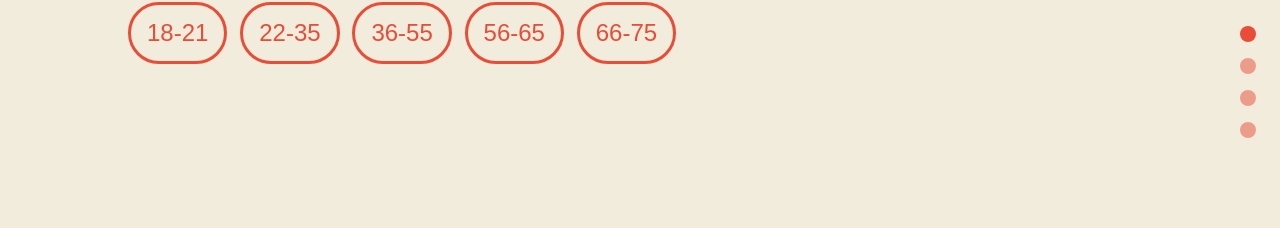
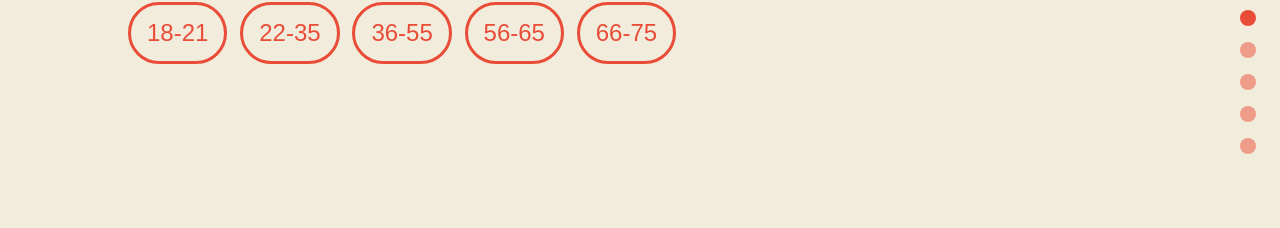
Before and after one commit to EduardvonBriesen/coffeenators, a React (Create React App) app: page /quiz in a window 1280 px wide. Shown: the part 334-562 px from the top of the page. Built offline with nearby package versions, Linux system fonts and the light colour scheme.

Commit message:
added basics result page

```diff
--- a/src/components/Question.tsx
+++ b/src/components/quiz/Question.tsx
@@ -1,8 +1,8 @@
 import { useState } from "react";
 import styled from "styled-components";
-import { IQuestion } from "../config/quizConfig";
-import {  useDispatch } from "react-redux";
-import { quizActions } from "../store/quiz-slice";
+import { IQuestion } from "../../config/quizConfig";
+import { useDispatch } from "react-redux";
+import { quizActions } from "../../store/quiz-slice";
 import CheckIcon from "@mui/icons-material/Check";
 
 const QuestionContainer = styled.div`
@@ -92,7 +92,7 @@ const Submit = styled.div`
 interface QuestionProps {
   id: number;
   question: IQuestion;
-  onAnswer: (value: string[]) => void;
+  onAnswer: () => void;
 }
 
 function Question({ id, question, onAnswer }: QuestionProps) {
@@ -102,7 +102,13 @@ function Question({ id, question, onAnswer }: QuestionProps) {
   function toggleOption(option: string) {
     if (!question.isMulti) {
       setSelectedOptions([option]);
-      dispatcher(quizActions.answerQuestion({ question, answer: option }));
+      dispatcher(
+        quizActions.answerQuestion({
+          question: question.question,
+          answer: [option],
+        })
+      );
+      onAnswer();
       return;
     }
     if (selectedOptions.includes(option)) {
@@ -130,7 +136,13 @@ function Question({ id, question, onAnswer }: QuestionProps) {
       {selectedOptions.length > 0 && question.isMulti && (
         <Submit
           onClick={() => {
-            onAnswer(selectedOptions);
+            dispatcher(
+              quizActions.answerQuestion({
+                question: question.question,
+                answer: selectedOptions,
+              })
+            );
+            onAnswer();
           }}
         >
           Ok
--- /dev/null
+++ b/src/components/quiz/Results.tsx
@@ -0,0 +1,37 @@
+import styled from "styled-components";
+import { useSelector } from "react-redux";
+import { RootState } from "../../store";
+
+const ResultsContainer = styled.div`
+  overflow: hidden;
+  display: flex;
+  flex-direction: column;
+  width: 100vw;
+  height: 100vh;
+  padding: 20% 10% 5% 10%;
+  box-sizing: border-box;
+`;
+
+function Results() {
+  const { answers } = useSelector((state: RootState) => state.quiz);
+
+  return (
+    <ResultsContainer id="results">
+      <h1>Results</h1>
+      <div>
+        {answers.map((answer, index) => (
+          <div key={index}>
+            <b>{answer.question}</b>{" "}
+            <p>
+              {answer.answer.length > 1
+                ? answer.answer.map((a) => a + ", ")
+                : answer.answer}
+            </p>
+          </div>
+        ))}
+      </div>
+    </ResultsContainer>
+  );
+}
+
+export default Results;
--- a/src/config/quizConfig.ts
+++ b/src/config/quizConfig.ts
@@ -8,19 +8,19 @@ export const quizConfig: IQuestion[] = [
   {
     question: "How old are you?",
     options: [
-      { value: "1", label: "18-21" },
-      { value: "2", label: "22-35" },
-      { value: "3", label: "36-55" },
-      { value: "4", label: "56-65" },
-      { value: "5", label: "66-75" },
+      { value: "18-21", label: "18-21" },
+      { value: "22-35", label: "22-35" },
+      { value: "36-55", label: "36-55" },
+      { value: "56-65" , label: "56-65" },
+      { value: "66-75" , label: "66-75" },
     ],
   },
   {
     question: "What gender do you identify with?",
     options: [
-      { value: "1", label: "female" },
-      { value: "2", label: "male" },
-      { value: "3", label: "other" },
+      { value: "female" , label: "female" },
+      { value: "male" , label: "male" },
+      { value: "other", label: "other" },
     ],
   },
   {
@@ -32,24 +32,21 @@ export const quizConfig: IQuestion[] = [
       { value: "3", label: "3" },
       { value: "4", label: "4" },
       { value: "5", label: "5" },
-      { value: "6", label: "more than 5" },
+      { value: "5+", label: "more than 5" },
     ],
   },
   {
     question: "What types of Coffee do you drink?",
     isMulti: true,
     options: [
-      { value: "1", label: "Espresso" },
-      { value: "2", label: "Cappuccino" },
-      { value: "3", label: "Latte" },
-      { value: "4", label: "Mocha" },
-      { value: "5", label: "Americano" },
-      { value: "6", label: "Macchiato" },
-      { value: "7", label: "Flat White" },
-      { value: "8", label: "Affogato" },
-      { value: "9", label: "Cortado" },
-      { value: "10", label: "Iced Coffee" },
-      { value: "11", label: "I don't drink Coffee" },
+      { value: "espresso", label: "Espresso" },
+      { value: "cappuccino", label: "Cappuccino" },
+      { value: "latte", label: "Latte" },
+      { value: "mocha", label: "Mocha" },
+      { value: "americano", label: "Americano" },
+      { value: "macchiato", label: "Macchiato" },
+      { value: "flat white", label: "Flat White" },
+      { value: "other", label: "Other" },
     ],
   },
 ];
--- a/src/pages/Quiz.tsx
+++ b/src/pages/Quiz.tsx
@@ -1,6 +1,7 @@
 import { useState } from "react";
 import styled, { createGlobalStyle } from "styled-components";
-import Question from "../components/Question";
+import Question from "../components/quiz/Question";
+import Results from "../components/quiz/Results";
 import { quizConfig } from "../config/quizConfig";
 
 const GlobalStyle = createGlobalStyle`
@@ -29,7 +30,7 @@ const NavigationItem = styled.div<{ active: string }>`
   width: 1rem;
   height: 1rem;
   border-radius: 50%;
-  background-color: ${(props) =>props.theme.colors.primary};
+  background-color: ${(props) => props.theme.colors.primary};
   opacity: ${(props) => (props.active === "true" ? 1 : 0.5)};
   margin: 0.5rem;
 `;
@@ -41,12 +42,22 @@ function Quiz() {
     const element = document.getElementById(`question-${id}`);
     element?.scrollIntoView({ behavior: "smooth" });
     setCurrentQuestion(id);
+    console.log(id);
   }
 
-  function answerHandler(value: string[], id: number) {
-    console.log(value);
-    scrollIntoView(id + 1);
-    setCurrentQuestion(id + 1);
+  function answerHandler(id: number) {
+    if (id === quizConfig.length - 1) {
+      showResults();
+    } else {
+      scrollIntoView(id + 1);
+      setCurrentQuestion(id + 1);
+    }
+  }
+
+  function showResults() {
+    const element = document.getElementById(`results`);
+    element?.scrollIntoView({ behavior: "smooth" });
+    setCurrentQuestion(quizConfig.length);
   }
 
   return (
@@ -56,9 +67,10 @@ function Quiz() {
         <Question
           id={index}
           question={question}
-          onAnswer={(value) => answerHandler(value, index)}
+          onAnswer={() => answerHandler(index)}
         />
       ))}
+      <Results />
       <Navigation>
         {quizConfig.map((question, index) => (
           <NavigationItem
@@ -66,6 +78,11 @@ function Quiz() {
             active={currentQuestion === index ? "true" : "false"}
           />
         ))}
+
+        <NavigationItem
+          onClick={() => showResults}
+          active={currentQuestion === quizConfig.length ? "true" : "false"}
+        />
       </Navigation>
     </QuizContainer>
   );
--- a/src/store/quiz-slice.ts
+++ b/src/store/quiz-slice.ts
@@ -1,11 +1,14 @@
 import { createSlice } from "@reduxjs/toolkit";
 
 interface QuizSliceState {
-  answers: { [key: string]: string | string[] };
+  answers: {
+    question: string;
+    answer: string[];
+  }[];
 }
 
 const initialState: QuizSliceState = {
-  answers: {},
+  answers: [],
 };
 
 const { actions, reducer } = createSlice({
@@ -13,9 +16,15 @@ const { actions, reducer } = createSlice({
   initialState,
   reducers: {
     answerQuestion(state, action) {
-      state.answers[action.payload.question] = action.payload.answer;
-      console.log(state.answers);
-    }
+      const { question, answer } = action.payload;
+      if (state.answers.some((a) => a.question === question)) {
+        state.answers = state.answers.map((a) =>
+          a.question === question ? { question, answer } : a
+        );
+      } else {
+        state.answers.push({ question, answer });
+      }
+    },
   },
 });
 
```
